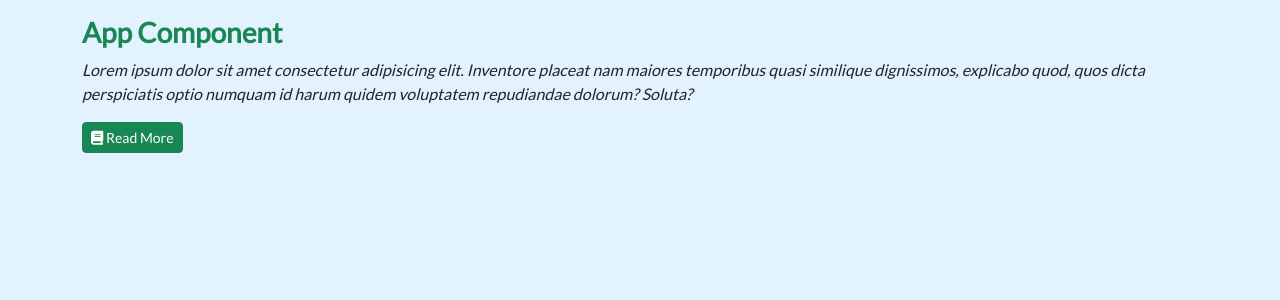
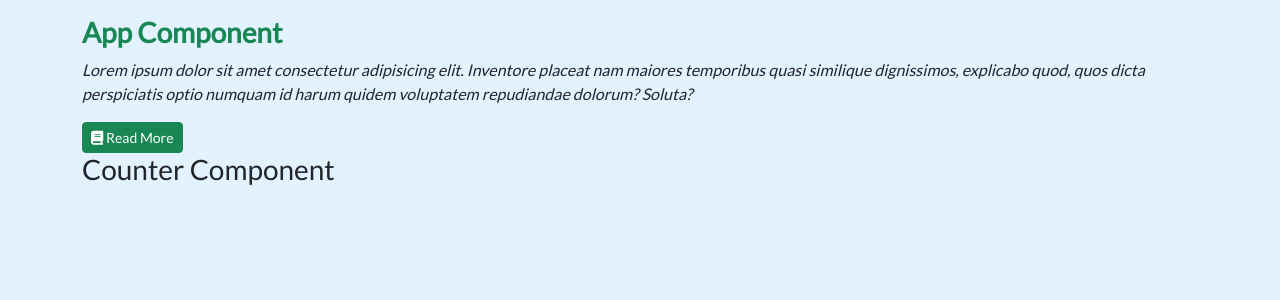
Before and after one commit to edarkea/first-app-react, a React (Create React App) app: page / in a window 1280 px wide. Shown: the top 300 px of the page. Built offline with nearby package versions, Linux system fonts and the light colour scheme.

Commit message:
Create file Counter

```diff
--- a/src/App.tsx
+++ b/src/App.tsx
@@ -1,5 +1,6 @@
 import React from 'react';
 import './App.css';
+import Counter from './components/Counter';
 
 function App() {
   return (
@@ -15,6 +16,11 @@ function App() {
               </button>
             </div>
           </div>
+          <div className="row">
+            <div className="col">
+              <Counter/>
+            </div>
+          </div>
         </div>
       </div>
     </React.Fragment>
--- /dev/null
+++ b/src/components/Counter.tsx
@@ -0,0 +1,11 @@
+import React from "react";
+
+let Counter = () =>{
+    return(
+        <React.Fragment>
+            <h3>Counter Component</h3>
+        </React.Fragment>
+    )
+}
+
+export default Counter;
```
